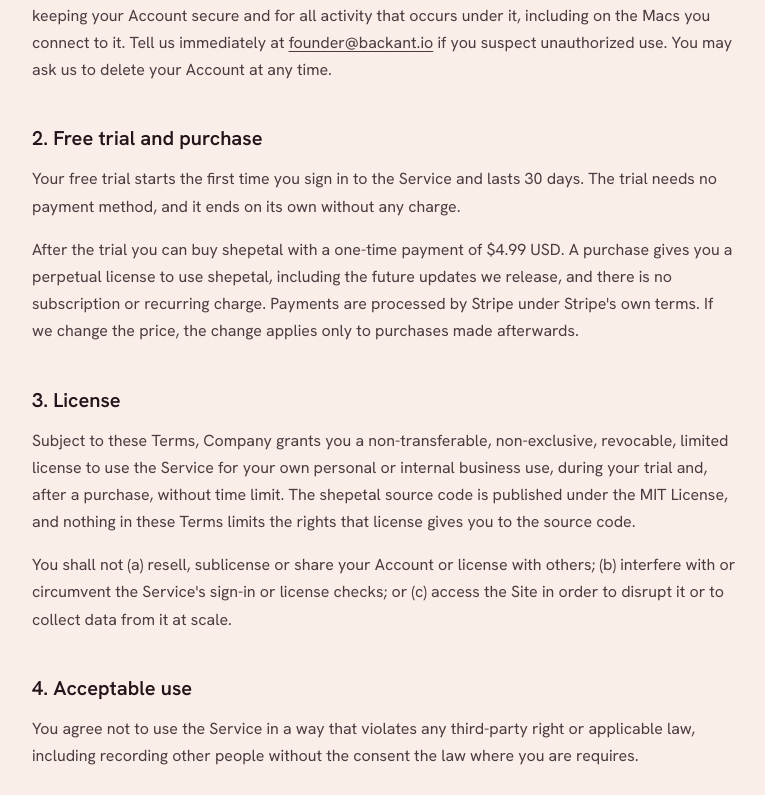
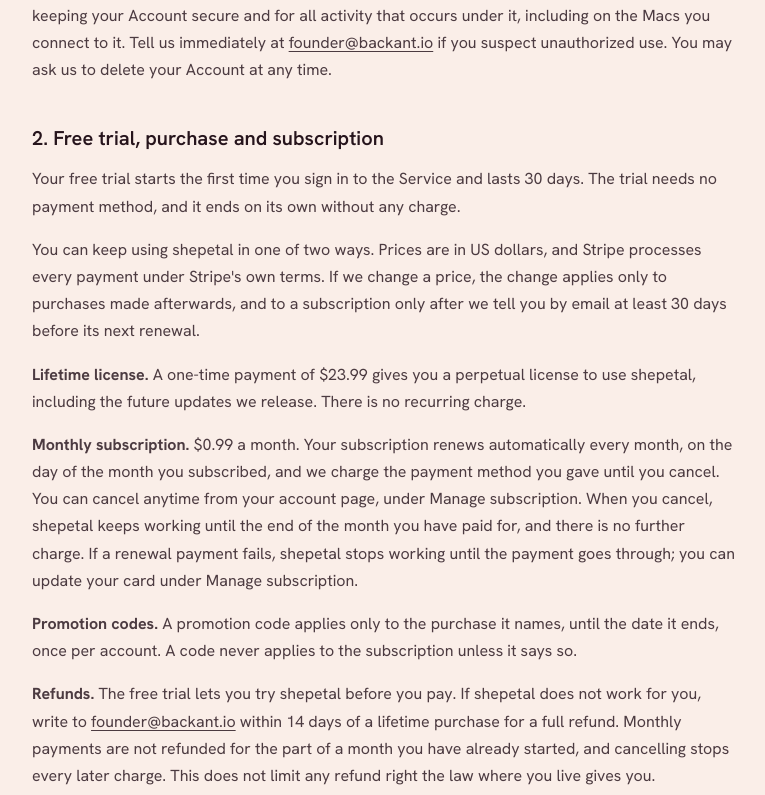
Before and after one commit to backant-io/shepetal, a Next.js app in the folder web/: page /terms in a window 1280 px wide. Shown: the part 805-1600 px from the top of the page, without its empty margins (256-1021 px from the left). Built offline with nearby package versions, Linux system fonts and the light colour scheme.

Commit message:
Terms and privacy: the lifetime license, the monthly subscription (renewal, cancel anytime, refunds) and promotion codes

```diff
--- a/web/src/app/(site)/privacy/page.tsx
+++ b/web/src/app/(site)/privacy/page.tsx
@@ -40,12 +40,14 @@
         <h3>1. Your account</h3>
         <p>
           You sign in with your Google account. Google tells us your email address, and we store it together with the
-          date your free trial started and whether you bought shepetal.
+          date your free trial started and your plan: the lifetime license, or a subscription with its status and the
+          date it is paid through.
         </p>
         <h3>2. Purchases</h3>
         <p>
-          Payments are handled by Stripe. Your card details go straight to Stripe, and we receive the confirmation that
-          you paid and the date of the payment.
+          Payments are handled by Stripe. Your card details go straight to Stripe. We keep your Stripe customer ID and
+          receive the confirmation that you paid, the date of the payment and, for a subscription, its renewal date and
+          whether a renewal payment failed.
         </p>
         <h3>3. The app sign-in</h3>
         <p>
--- a/web/src/app/(site)/terms/page.tsx
+++ b/web/src/app/(site)/terms/page.tsx
@@ -3,7 +3,7 @@
 
 export const metadata: Metadata = {
   title: 'Terms of Use',
-  description: 'The terms for using shepetal, its free trial and the one-time purchase.',
+  description: 'The terms for using shepetal, its free trial, the lifetime license and the monthly subscription.',
   alternates: { canonical: '/terms' },
 };
 
@@ -11,7 +11,7 @@
   return (
     <main className="mx-auto max-w-3xl px-4 pt-16 sm:px-8">
       <h1 className="display text-[clamp(2.75rem,8vw,4.5rem)] leading-none">Terms of Use</h1>
-      <p className="mt-4 text-sm text-[var(--hush)]">Version 1.0. Last revised on October 20, 2026</p>
+      <p className="mt-4 text-sm text-[var(--hush)]">Version 1.1. Last revised on October 21, 2026</p>
 
       <div className="prose-legal mt-12">
         <p>
@@ -42,24 +42,44 @@
           unauthorized use. You may ask us to delete your Account at any time.
         </p>
 
-        <h2>2. Free trial and purchase</h2>
+        <h2>2. Free trial, purchase and subscription</h2>
         <p>
           Your free trial starts the first time you sign in to the Service and lasts 30 days. The trial needs no payment
           method, and it ends on its own without any charge.
         </p>
         <p>
-          After the trial you can buy shepetal with a one-time payment of $4.99 USD. A purchase gives you a perpetual
-          license to use shepetal, including the future updates we release, and there is no subscription or recurring
-          charge. Payments are processed by Stripe under Stripe&apos;s own terms. If we change the price, the change
-          applies only to purchases made afterwards.
+          You can keep using shepetal in one of two ways. Prices are in US dollars, and Stripe processes every payment
+          under Stripe&apos;s own terms. If we change a price, the change applies only to purchases made afterwards, and
+          to a subscription only after we tell you by email at least 30 days before its next renewal.
+        </p>
+        <p>
+          <strong>Lifetime license.</strong> A one-time payment of $23.99 gives you a perpetual license to use shepetal,
+          including the future updates we release. There is no recurring charge.
+        </p>
+        <p>
+          <strong>Monthly subscription.</strong> $0.99 a month. Your subscription renews automatically every month, on
+          the day of the month you subscribed, and we charge the payment method you gave until you cancel. You can
+          cancel anytime from your account page, under Manage subscription. When you cancel, shepetal keeps working
+          until the end of the month you have paid for, and there is no further charge. If a renewal payment fails,
+          shepetal stops working until the payment goes through; you can update your card under Manage subscription.
+        </p>
+        <p>
+          <strong>Promotion codes.</strong> A promotion code applies only to the purchase it names, until the date it
+          ends, once per account. A code never applies to the subscription unless it says so.
+        </p>
+        <p>
+          <strong>Refunds.</strong> The free trial lets you try shepetal before you pay. If shepetal does not work for
+          you, write to <a href="mailto:founder@backant.io">founder@backant.io</a> within 14 days of a lifetime purchase
+          for a full refund. Monthly payments are not refunded for the part of a month you have already started, and
+          cancelling stops every later charge. This does not limit any refund right the law where you live gives you.
         </p>
 
         <h2>3. License</h2>
         <p>
           Subject to these Terms, Company grants you a non-transferable, non-exclusive, revocable, limited license to
-          use the Service for your own personal or internal business use, during your trial and, after a purchase,
-          without time limit. The shepetal source code is published under the MIT License, and nothing in these Terms
-          limits the rights that license gives you to the source code.
+          use the Service for your own personal or internal business use, during your trial, after a lifetime purchase
+          without time limit, and with a subscription for as long as it is paid. The shepetal source code is published
+          under the MIT License, and nothing in these Terms limits the rights that license gives you to the source code.
         </p>
         <p>
           You shall not (a) resell, sublicense or share your Account or license with others; (b) interfere with or
```
